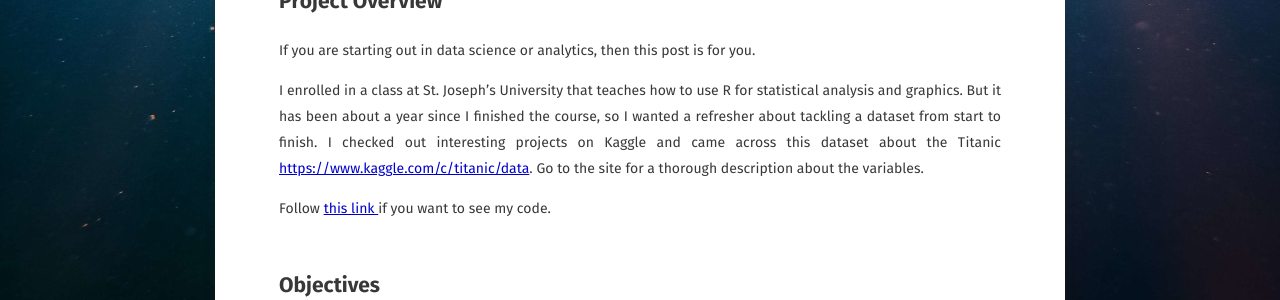
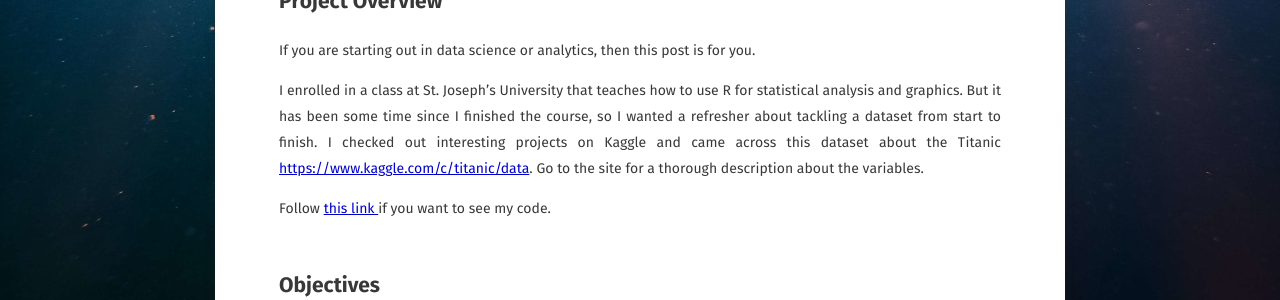
Before and after one commit to sarahschirduan/sarahschirduan.github.io, a Jekyll site: the page built from _posts/2019-06-15-titanic-part1.md, in a window 1280 px wide and 900 px high, scrolled down 422 px. Shown: the part 178-478 px from the top of the window. Built offline with Jekyll 4.4.1, drawn with Linux system fonts in a browser that asks for light colours; some web fonts are replaced; some of the changed text lies outside the part shown.

Commit message:
Update 2019-06-15-titanic-part1.md

```diff
--- a/_posts/2019-06-15-titanic-part1.md
+++ b/_posts/2019-06-15-titanic-part1.md
@@ -12,7 +12,7 @@ comments: true
 
 If you are starting out in data science or analytics, then this post is for you.
 
-I enrolled in a class at St. Joseph's University that teaches how to use R for statistical analysis and graphics. But it has been about a year since I finished the course, so I wanted a refresher about tackling a dataset from start to finish. I checked out interesting projects on Kaggle and came across this dataset about the Titanic
+I enrolled in a class at St. Joseph's University that teaches how to use R for statistical analysis and graphics. But it has been some time since I finished the course, so I wanted a refresher about tackling a dataset from start to finish. I checked out interesting projects on Kaggle and came across this dataset about the Titanic
 <a href="https://www.kaggle.com/c/titanic/data" target="_ blank"> https://www.kaggle.com/c/titanic/data</a>. Go to the site for a thorough description about the variables.
 
 Follow <a href="https://github.com/sarahschirduan/sarahschirduan.github.io/projects" target="_ blank"> this link </a> if you want to see my code.
```
Also changed, not shown: other parts of _posts/2019-06-15-titanic-part1.md (+1 -1 lines).
